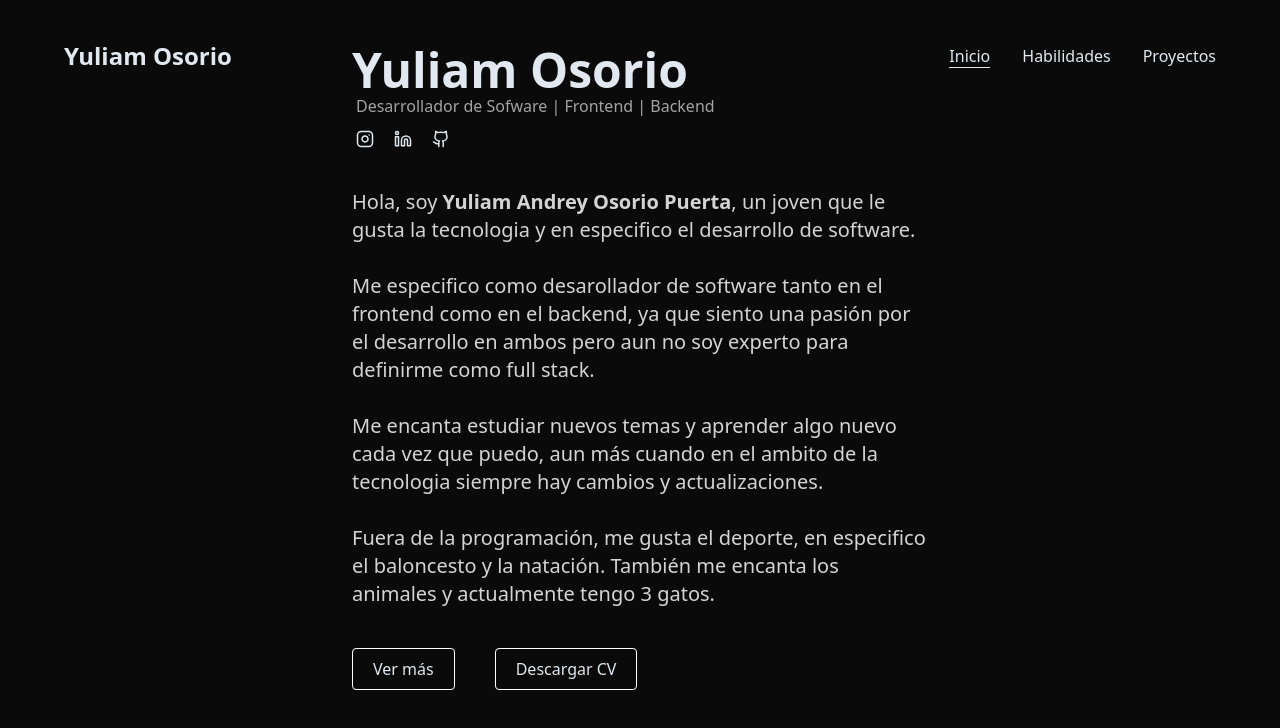
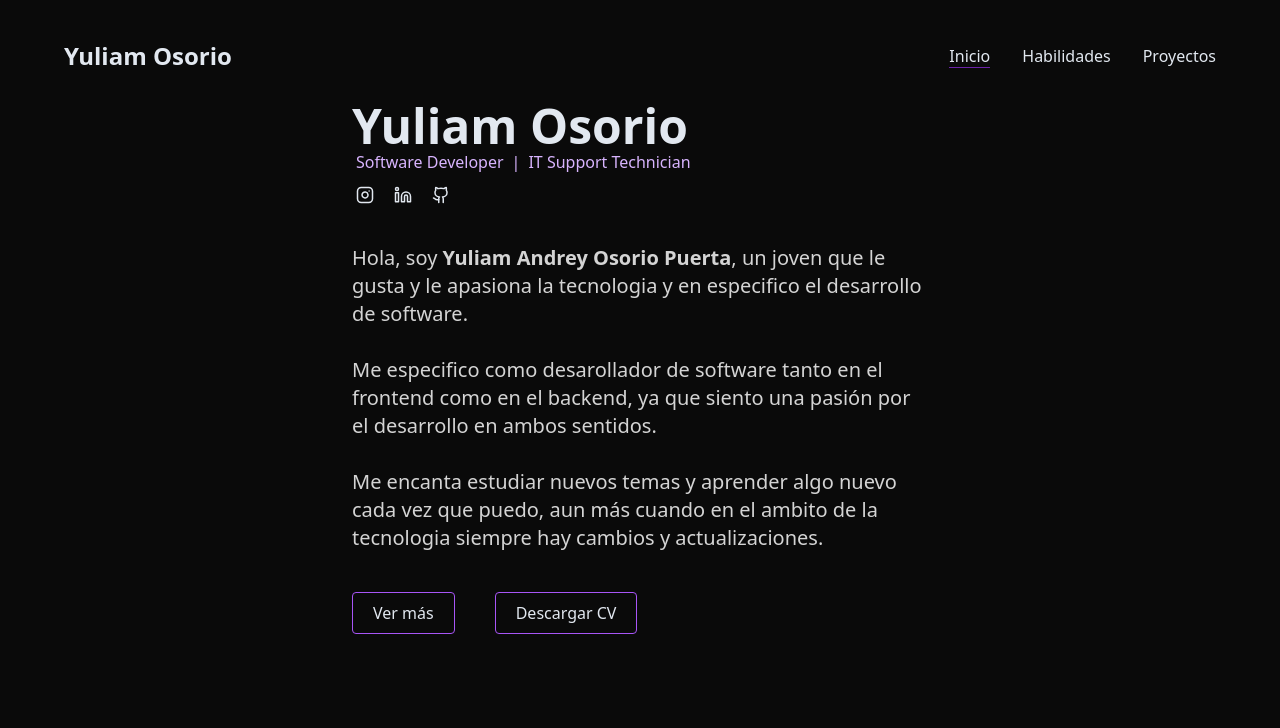
Before and after one commit to Osorio3408/Portafolio, a React (Vite) app: page / in a window 1280 px wide. Shown: the top 728 px of the page. Built offline with nearby package versions, Linux system fonts and the light colour scheme.

Commit message:
se cambio los roles y la descripción, se agrego el color morado para resaltar más.

```diff
--- a/src/pages/home/Home.jsx
+++ b/src/pages/home/Home.jsx
@@ -15,44 +15,60 @@ export const Home = () => {
         <h1 className="text-2xl font-semibold">Yuliam Osorio</h1>
         <ul className="flex gap-8">
           <li className="">
-            <Link to={"/"} className="cursor-pointer border-b ">
+            <Link
+              to={"/"}
+              className="cursor-pointer border-b border-purple-800">
               Inicio
             </Link>
           </li>
           <li className="">
-            <Link to={"/Skills"} className="cursor-pointer hover:border-b ">
+            <Link
+              to={"/Skills"}
+              className="cursor-pointer hover:border-b border-purple-800">
               Habilidades
             </Link>
           </li>
           <li className="">
-            <Link className="cursor-pointer hover:border-b ">Proyectos</Link>
+            <Link className="cursor-pointer hover:border-b border-purple-800">
+              Proyectos
+            </Link>
           </li>
         </ul>
       </div>
       <div className="max-w-xl h-full w-full space-y-20 py-16 px-2 md:pt-0 md:px-0 ">
-        <div>
+        <div className="hover:cursor-pointer">
           <h2 className="text-5xl font-bold">Yuliam Osorio</h2>
-          <p className="text-md text-neutral-400 pl-1 space-y-6">
-            Desarrollador de Sofware | Frontend | Backend
-          </p>
+          <div className="flex flex-row text-md text-purple-300 pl-1">
+            <h3>Software Developer </h3> <span className="mx-2">|</span>
+            <h3>IT Support Technician</h3>
+          </div>
           <div className="pl-1 pt-3 flex gap-5 items-center">
             <Link
               to={"https://www.instagram.com/yosorio34"}
               title="Instagram"
               target="_blank">
-              <Instagram size={18} className="hover:scale-110" />
+              <Instagram
+                size={18}
+                className="hover:scale-110 hover:text-purple-700"
+              />
             </Link>
             <Link
               to={"https://www.linkedin.com/in/yuliam-osorio-574b64264/"}
               title="Linkedin"
               target="_blank">
-              <Linkedin size={18} className="hover:scale-110" />
+              <Linkedin
+                size={18}
+                className="hover:scale-110 hover:text-purple-700"
+              />
             </Link>
             <Link
               to={"https://github.com/Osorio3408"}
               title="GitHub"
               target="_blank">
-              <Github size={18} className="hover:scale-110" />
+              <Github
+                size={18}
+                className="hover:scale-110 hover:text-purple-700"
+              />
             </Link>
           </div>
           <div className="py-10">
@@ -62,37 +78,33 @@ export const Home = () => {
                 {" "}
                 Yuliam Andrey Osorio Puerta
               </span>
-              , un joven que le gusta la tecnologia y en especifico el
-              desarrollo de software.
+              , un joven que le gusta y le apasiona la tecnologia y en
+              especifico el desarrollo de software.
               <br />
               <br />
               Me especifico como desarollador de software tanto en el frontend
               como en el backend, ya que siento una pasión por el desarrollo en
-              ambos pero aun no soy experto para definirme como full stack.
+              ambos sentidos.
               <br />
               <br />
               Me encanta estudiar nuevos temas y aprender algo nuevo cada vez
               que puedo, aun más cuando en el ambito de la tecnologia siempre
               hay cambios y actualizaciones.
               <br />
-              <br />
-              Fuera de la programación, me gusta el deporte, en especifico el
-              baloncesto y la natación. También me encanta los animales y
-              actualmente tengo 3 gatos.
             </p>
           </div>
           <div className="flex gap-10 items-center justify-center md:justify-normal">
             <div className="flex items-center sm:justify-normal justify-center">
               <Link
                 to={"/Skills"}
-                className="border text-center  border-white px-5 py-2 rounded hover:bg-black transition-all duration-500">
+                className="border text-center hover:font-semibold border-purple-500 px-5 py-2 rounded hover:bg-black transition-all duration-500">
                 Ver más
               </Link>
             </div>
             <div className="flex items-center sm:justify-normal justify-center">
               <button
                 onClick={handleDownloadCV}
-                className="border text-center  border-white px-5 py-2 rounded hover:bg-black transition-all duration-500">
+                className="border text-center hover:font-semibold border-purple-500 px-5 py-2 rounded hover:bg-black transition-all duration-500">
                 Descargar CV
               </button>
             </div>
--- a/src/pages/skills/Skills.jsx
+++ b/src/pages/skills/Skills.jsx
@@ -33,17 +33,23 @@ export const Skills = () => {
         <h1 className="text-2xl font-semibold">Yuliam Osorio</h1>
         <ul className="flex gap-8">
           <li className="">
-            <Link to={"/"} className="cursor-pointer hover:border-b">
+            <Link
+              to={"/"}
+              className="cursor-pointer hover:border-b border-purple-800">
               Inicio
             </Link>
           </li>
           <li className="">
-            <Link to={"/skills"} className="cursor-pointer border-b">
+            <Link
+              to={"/skills"}
+              className="cursor-pointer border-b border-purple-800">
               Habilidades
             </Link>
           </li>
           <li className="">
-            <Link className="cursor-pointer hover:border-b">Proyectos</Link>
+            <Link className="cursor-pointer hover:border-b border-purple-800">
+              Proyectos
+            </Link>
           </li>
         </ul>
       </div>
@@ -56,7 +62,7 @@ export const Skills = () => {
             <h3 className="text-2xl font-semibold mt-6 text-slate-200">
               Avanzado
             </h3>
-            <hr />
+            <hr className="to-purple-600 border border-purple-500" />
             <ul className="text-lg text-neutral-300 pl-1 space-y-2 grid grid-cols-2 mt-5">
               {muyBienSkills.map((skill, index) => (
                 <li key={index} className="flex items-start">
@@ -72,7 +78,7 @@ export const Skills = () => {
             <h3 className="text-2xl font-semibold mt-6 text-slate-200">
               Intermedio
             </h3>
-            <hr />
+            <hr className="to-purple-600 border border-purple-500" />
             <ul className="text-lg text-neutral-300 pl-1 space-y-2 grid grid-cols-2 mt-5">
               {regularSkills.map((skill, index) => (
                 <li key={index} className="flex items-start">
@@ -88,7 +94,7 @@ export const Skills = () => {
             <h3 className="text-2xl font-semibold mt-6 text-slate-200">
               Básico
             </h3>
-            <hr />
+            <hr className="to-purple-600 border border-purple-500" />
             <ul className="text-lg text-neutral-300 pl-1 space-y-2 grid grid-cols-2 mt-5">
               {basicoSkills.map((skill, index) => (
                 <li key={index} className="flex items-start">
```
Also changed, not shown: 2 other files (tests, documents, lock files or other folders).
